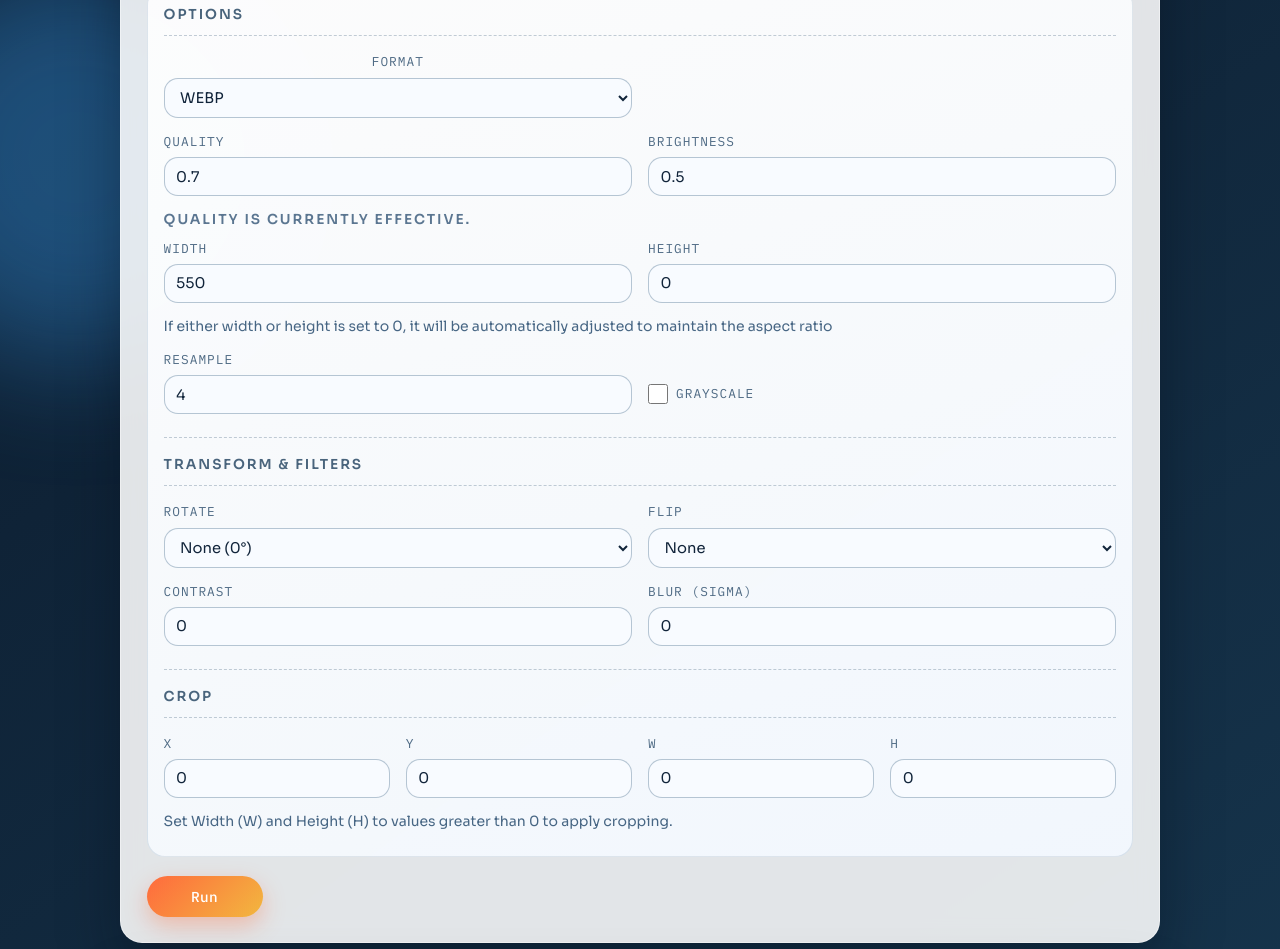
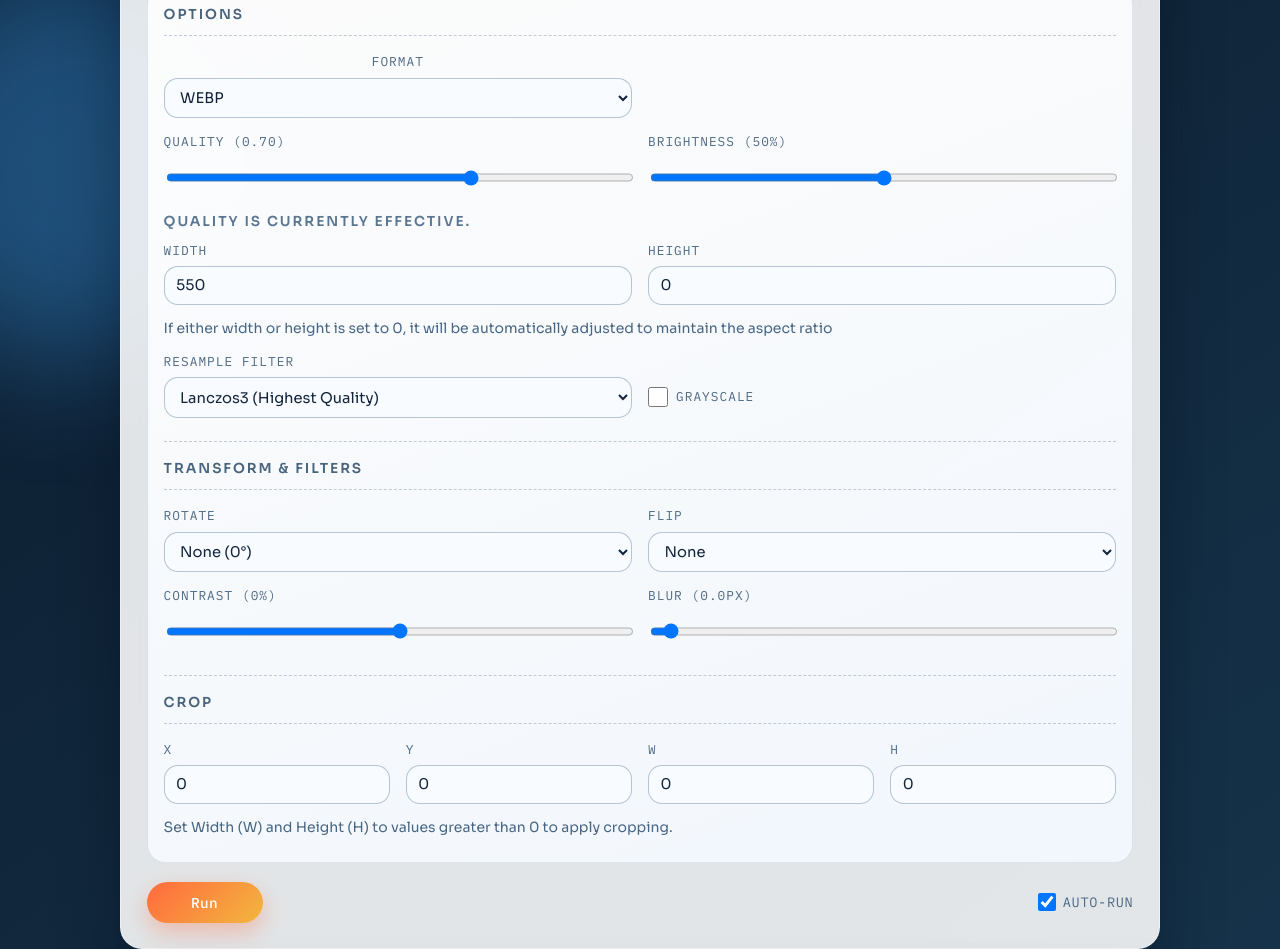
Before and after one commit to 2YH02/img-toolkit, a website: page example/index.html in a window 1280 px wide. Shown: the part 540-1489 px from the top of the page. Drawn offline with Linux system fonts and the light colour scheme.

Commit message:
style: upgrade Playground UI/UX with interactive sliders, filter select, before/after compare, and auto-run

```diff
--- a/example/index.html
+++ b/example/index.html
@@ -72,25 +72,27 @@
             </div>
             <div class="option-container">
               <div class="option-input-wrap" id="quality-wrap">
-                <label for="quality-input">quality</label>
+                <label for="quality-input">quality (<span id="quality-val">0.70</span>)</label>
                 <input
-                  type="number"
+                  type="range"
                   id="quality-input"
                   min="0.1"
-                  max="1"
+                  max="1.0"
                   step="0.05"
                   value="0.7"
+                  style="cursor: pointer;"
                 />
               </div>
               <div class="option-input-wrap" id="brightness-wrap">
-                <label for="brightness-input">brightness</label>
+                <label for="brightness-input">brightness (<span id="brightness-val">50%</span>)</label>
                 <input
-                  type="number"
+                  type="range"
                   id="brightness-input"
-                  min="0.1"
-                  max="1"
-                  step="0.05"
+                  min="0.0"
+                  max="1.0"
+                  step="0.02"
                   value="0.5"
+                  style="cursor: pointer;"
                 />
               </div>
             </div>
@@ -111,15 +113,14 @@
             </div>
             <div class="option-container">
               <div class="option-input-wrap" id="resample-wrap">
-                <label for="resample-input">resample</label>
-                <input
-                  type="number"
-                  id="resample-input"
-                  min="0"
-                  max="10"
-                  step="1"
-                  value="4"
-                />
+                <label for="resample-input">resample filter</label>
+                <select id="resample-input" name="resampling" style="cursor: pointer;">
+                  <option value="1">Nearest Neighbor (Fastest)</option>
+                  <option value="3">Triangle (Bilinear)</option>
+                  <option value="5">Catmull-Rom (Bicubic)</option>
+                  <option value="7">Gaussian (Smooth)</option>
+                  <option value="10" selected>Lanczos3 (Highest Quality)</option>
+                </select>
               </div>
               <div class="option-input-wrap" id="grayscale-wrap" style="flex-direction: row; align-items: center; gap: 0.5rem; margin-top: 1.5rem;">
                 <input
@@ -136,7 +137,7 @@
             <div class="option-container" id="transform-wrap">
               <div class="option-input-wrap">
                 <label for="rotate-input">rotate</label>
-                <select id="rotate-input" name="rotate">
+                <select id="rotate-input" name="rotate" style="cursor: pointer;">
                   <option value="0" selected>None (0°)</option>
                   <option value="90">90°</option>
                   <option value="180">180°</option>
@@ -145,7 +146,7 @@
               </div>
               <div class="option-input-wrap">
                 <label for="flip-input">flip</label>
-                <select id="flip-input" name="flip">
+                <select id="flip-input" name="flip" style="cursor: pointer;">
                   <option value="none" selected>None</option>
                   <option value="horizontal">Horizontal</option>
                   <option value="vertical">Vertical</option>
@@ -155,25 +156,27 @@
             </div>
             <div class="option-container" id="filters-wrap">
               <div class="option-input-wrap">
-                <label for="contrast-input">contrast</label>
+                <label for="contrast-input">contrast (<span id="contrast-val">0%</span>)</label>
                 <input
-                  type="number"
+                  type="range"
                   id="contrast-input"
-                  min="-1"
-                  max="1"
-                  step="0.1"
-                  value="0"
+                  min="-1.0"
+                  max="1.0"
+                  step="0.05"
+                  value="0.0"
+                  style="cursor: pointer;"
                 />
               </div>
               <div class="option-input-wrap">
-                <label for="blur-input">blur (sigma)</label>
+                <label for="blur-input">blur (<span id="blur-val">0.0px</span>)</label>
                 <input
-                  type="number"
+                  type="range"
                   id="blur-input"
-                  min="0"
-                  max="10"
-                  step="0.5"
-                  value="0"
+                  min="0.0"
+                  max="10.0"
+                  step="0.2"
+                  value="0.0"
+                  style="cursor: pointer;"
                 />
               </div>
             </div>
@@ -202,8 +205,12 @@
               Set Width (W) and Height (H) to values greater than 0 to apply cropping.
             </div>
           </div>
-          <div>
+          <div style="display: flex; align-items: center; justify-content: space-between; flex-wrap: wrap; gap: 0.8rem;">
             <button class="button" id="convert-button">Run</button>
+            <div style="display: flex; align-items: center; gap: 0.4rem;">
+              <input type="checkbox" id="autorun-input" checked style="width: 18px; height: 18px; margin: 0; cursor: pointer;" />
+              <label for="autorun-input" style="font-size: 0.85rem; color: #4e6a84; cursor: pointer; user-select: none; font-family: 'IBM Plex Mono', monospace; text-transform: uppercase; letter-spacing: 0.05em;">Auto-run</label>
+            </div>
           </div>
         </div>
       </section>
@@ -211,6 +218,9 @@
         <p id="status-text" class="mb-2"></p>
         <p id="error-text" class="mb-2"></p>
         <p id="format-image-size" class="mb-3"></p>
+        <div class="preview-actions-wrap" style="display: flex; justify-content: center; margin-bottom: 0.8rem;">
+          <button class="button" id="compare-button" style="display: none; background: linear-gradient(135deg, #506a85, #758eab); box-shadow: 0 6px 15px rgba(80, 106, 133, 0.22); font-size: 0.8rem; padding: 0.48rem 1rem; min-width: auto; height: auto; user-select: none;">Hold to Compare</button>
+        </div>
         <div id="preview-container" style="display: none">
           <img id="image-preview" src="" alt="Image Preview" />
         </div>
--- a/example/main.js
+++ b/example/main.js
@@ -40,6 +40,10 @@ const cropYInput = document.getElementById("crop-y-input");
 const cropWInput = document.getElementById("crop-w-input");
 const cropHInput = document.getElementById("crop-h-input");
 
+const compareButton = document.getElementById("compare-button");
+const autorunInput = document.getElementById("autorun-input");
+let originalObjectUrl = null;
+
 let selectedFile = null;
 let objectUrl = null;
 let reqId = 0;
@@ -78,9 +82,16 @@ fileInput.addEventListener("change", (e) => {
     const size = formatBytes(selectedFile.size);
     imageSize.textContent = size;
     imageName.textContent = selectedFile.name;
+
+    if (originalObjectUrl) URL.revokeObjectURL(originalObjectUrl);
+    originalObjectUrl = URL.createObjectURL(selectedFile);
+    compareButton.style.display = "block";
+  } else {
+    compareButton.style.display = "none";
   }
 
   syncUiByMode();
+  triggerAutoRun();
 });
 
 operationInput.addEventListener("change", syncUiByMode);
@@ -284,4 +295,72 @@ function formatBytes(bytes, decimals = 2) {
   return `${value.toFixed(dm)} ${sizes[i]}`;
 }
 
+// Hold to Compare events
+const startCompare = (e) => {
+  if (e) e.preventDefault();
+  if (originalObjectUrl) {
+    previewImg.src = originalObjectUrl;
+    compareButton.textContent = "Viewing Original";
+    compareButton.style.background = "linear-gradient(135deg, var(--accent), var(--accent-2))";
+  }
+};
+
+const endCompare = (e) => {
+  if (e) e.preventDefault();
+  if (objectUrl) {
+    previewImg.src = objectUrl;
+  }
+  compareButton.textContent = "Hold to Compare";
+  compareButton.style.background = "linear-gradient(135deg, #506a85, #758eab)";
+};
+
+compareButton.addEventListener("mousedown", startCompare);
+compareButton.addEventListener("touchstart", startCompare, { passive: false });
+compareButton.addEventListener("mouseup", endCompare);
+compareButton.addEventListener("mouseleave", endCompare);
+compareButton.addEventListener("touchend", endCompare);
+
+// Real-time value display
+function updateValueBadges() {
+  document.getElementById("quality-val").textContent = Number(qualityInput.value).toFixed(2);
+
+  const brightnessPercent = Math.round(Number(brightnessInput.value) * 100);
+  document.getElementById("brightness-val").textContent = `${brightnessPercent}%`;
+
+  const contrastPercent = Math.round(Number(contrastInput.value) * 100);
+  const contrastSign = contrastPercent > 0 ? "+" : "";
+  document.getElementById("contrast-val").textContent = `${contrastSign}${contrastPercent}%`;
+
+  document.getElementById("blur-val").textContent = `${Number(blurInput.value).toFixed(1)}px`;
+}
+
+// Throttled Auto-run on change
+let autorunTimeout = null;
+function triggerAutoRun() {
+  if (!selectedFile) return;
+  if (!autorunInput.checked) return;
+
+  clearTimeout(autorunTimeout);
+  autorunTimeout = setTimeout(() => {
+    convertBtn.click();
+  }, 200);
+}
+
+// Attach event listeners to all option inputs
+const optionElements = [
+  qualityInput, brightnessInput, widthInput, heightInput,
+  resampleInput, rotateInput, flipInput, contrastInput,
+  blurInput, grayscaleInput, formatSelect,
+  cropXInput, cropYInput, cropWInput, cropHInput
+];
+
+optionElements.forEach(el => {
+  el.addEventListener("input", () => {
+    updateValueBadges();
+    triggerAutoRun();
+  });
+});
+
+// Initialize badges on load
+updateValueBadges();
 syncUiByMode();
```
